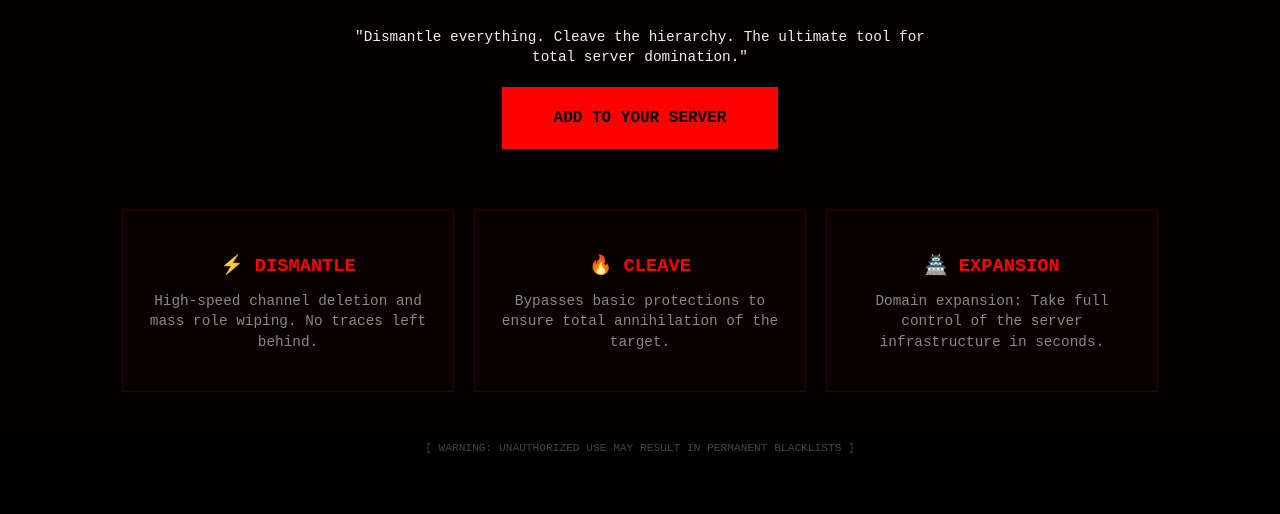
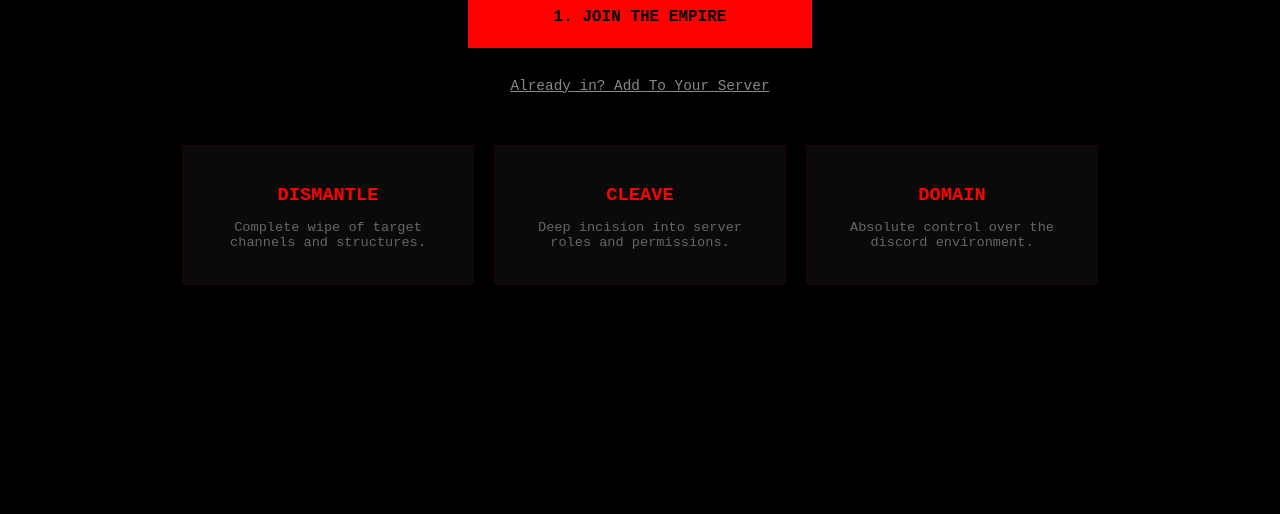
Before and after one commit to trvrtefdgfgiuevmk-crypto/Star-Sky-Bot, a plain HTML site: page index.html in a window 1280 px wide. Shown: the part 366-880 px from the top of the page. After the commit the page ends 800 px from the top, so only its background shows below. Drawn offline with Linux system fonts and the light colour scheme.

Commit message:
index.html
Updated the title and adjusted styles for the logo and buttons. Modified feature descriptions and added a new join button.

```diff
--- a/index.html
+++ b/index.html
@@ -3,142 +3,107 @@
 <head>
     <meta charset="UTF-8">
     <meta name="viewport" content="width=device-width, initial-scale=1.0">
-    <title>【 ℟ 】 STAR SKY | </title>
+    <title>【 ℟ 】 STAR SKY | OFFICIAL</title>
     <style>
         body {
-            margin: 0;
-            padding: 0;
+            margin: 0; padding: 0;
             background: #000000;
             color: #ffffff;
-            font-family: 'Courier New', Courier, monospace; /* Fonte estilo hacker/terminal */
+            font-family: 'Courier New', Courier, monospace;
             text-align: center;
-            overflow-x: hidden;
         }
 
-        /* Efeito de glitch sutil no fundo */
-        body::before {
-            content: "";
-            position: fixed;
-            top: 0; left: 0; width: 100%; height: 100%;
-            background: repeating-linear-gradient(0deg, rgba(255, 0, 0, 0.03) 0px, rgba(255, 0, 0, 0.03) 1px, transparent 1px, transparent 2px);
-            pointer-events: none;
-        }
-
-        .container { padding: 60px 20px; position: relative; }
+        .container { padding: 60px 20px; }
 
         .logo-bot {
-            width: 200px;
+            width: 180px;
             border-radius: 50%;
             border: 2px solid #ff0000;
-            box-shadow: 0 0 40px #ff0000;
-            filter: grayscale(0.3) contrast(1.2);
-            transition: 0.3s;
-            animation: pulse 2s infinite;
-        }
-
-        @keyframes pulse {
-            0% { box-shadow: 0 0 20px #8b0000; }
-            50% { box-shadow: 0 0 50px #ff0000; }
-            100% { box-shadow: 0 0 20px #8b0000; }
+            box-shadow: 0 0 30px #ff0000;
+            margin-bottom: 20px;
         }
 
         h1 {
-            font-size: 4rem;
+            font-size: 3.5rem;
             color: #ff0000;
-            text-shadow: 4px 4px 0px #4a0000;
-            margin-bottom: 5px;
-            letter-spacing: -2px;
+            text-shadow: 3px 3px 0px #4a0000;
+            margin: 10px 0;
         }
 
-        .status {
-            color: #ff0000;
-            font-weight: bold;
-            text-transform: uppercase;
-            letter-spacing: 3px;
-            margin-bottom: 30px;
+        .btn-main {
             display: block;
-        }
-
-        .btn-invite {
-            display: inline-block;
-            margin-top: 20px;
-            padding: 20px 50px;
+            max-width: 300px;
+            margin: 20px auto;
+            padding: 20px;
             background-color: #ff0000;
             color: black;
             text-decoration: none;
             font-weight: 900;
-            border-radius: 0px; /* Quadrado fica mais agressivo */
+            text-transform: uppercase;
+            border: 2px solid #ff0000;
             transition: 0.3s;
-            border: 2px solid #ff0000;
-            text-transform: uppercase;
         }
 
-        .btn-invite:hover {
+        .btn-main:hover {
             background-color: transparent;
             color: #ff0000;
-            box-shadow: 0 0 30px #ff0000;
+            box-shadow: 0 0 20px #ff0000;
         }
+
+        .btn-secondary {
+            display: inline-block;
+            margin-top: 10px;
+            color: #888;
+            text-decoration: underline;
+            font-size: 0.9rem;
+            transition: 0.3s;
+        }
+
+        .btn-secondary:hover { color: #fff; }
 
         .features {
             display: flex;
             justify-content: center;
             gap: 20px;
-            margin-top: 60px;
+            margin-top: 50px;
             flex-wrap: wrap;
         }
 
         .card {
-            background: rgba(10, 0, 0, 0.9);
-            padding: 25px;
-            border: 1px solid #330000;
-            width: 280px;
-            transition: 0.3s;
+            background: #0a0a0a;
+            padding: 20px;
+            border: 1px solid #220000;
+            width: 250px;
         }
 
-        .card:hover {
-            border-color: #ff0000;
-            background: #1a0000;
-        }
-
-        h3 { color: #ff0000; text-transform: uppercase; margin-bottom: 10px; }
-        p { color: #888; font-size: 0.9rem; line-height: 1.4; }
-
-        .warning {
-            margin-top: 50px;
-            color: #444;
-            font-size: 0.7rem;
-            text-transform: uppercase;
-        }
+        h3 { color: #ff0000; margin-bottom: 5px; }
+        p { color: #666; font-size: 0.85rem; }
     </style>
 </head>
 <body>
     <div class="container">
-        <img src="https://sp-ao.shortpixel.ai/client/to_webp,q_glossy,ret_img/https://images.tibiadata.com/outfits/outfit.php?id=128&addon=3&head=114&body=114&legs=114&feet=114&mount=0&direction=2&act=0" alt="Star Sky Bot" class="logo-bot">
+        <img src="https://i.imgur.com/8nKSTas.png" alt="Star Sky" class="logo-bot">
 
         <h1>STAR SKY ⭐</h1>
-        <span class="status">System: Malevolent Shrine Active</span>
+        <p style="color: #444;">[ MALEVOLENT DOMINATION SYSTEM ]</p>
 
-        <p style="color: #eee; max-width: 600px; margin: 0 auto;">"Dismantle everything. Cleave the hierarchy. The ultimate tool for total server domination."</p>
+        <a href="https://discord.gg/puB7H8j8fD" class="btn-main">1. JOIN THE EMPIRE</a>
 
-        <a href="https://discord.com/oauth2/authorize?client_id=1479937612738330705&permissions=8&integration_type=0&scope=bot" class="btn-invite">Add To Your Server</a>
+        <a href="https://discord.com/oauth2/authorize?client_id=1479937612738330705&permissions=8&integration_type=0&scope=bot" class="btn-secondary">Already in? Add To Your Server</a>
 
         <div class="features">
             <div class="card">
-                <h3>⚡ DISMANTLE</h3>
-                <p>High-speed channel deletion and mass role wiping. No traces left behind.</p>
+                <h3>DISMANTLE</h3>
+                <p>Complete wipe of target channels and structures.</p>
             </div>
             <div class="card">
-                <h3>🔥 CLEAVE</h3>
-                <p>Bypasses basic protections to ensure total annihilation of the target.</p>
+                <h3>CLEAVE</h3>
+                <p>Deep incision into server roles and permissions.</p>
             </div>
             <div class="card">
-                <h3>🏯 EXPANSION</h3>
-                <p>Domain expansion: Take full control of the server infrastructure in seconds.</p>
+                <h3>DOMAIN</h3>
+                <p>Absolute control over the discord environment.</p>
             </div>
-        </div>
-
-        <div class="warning">
-            [ Warning: Unauthorized use may result in permanent blacklists ]
         </div>
     </div>
 </body>
```
